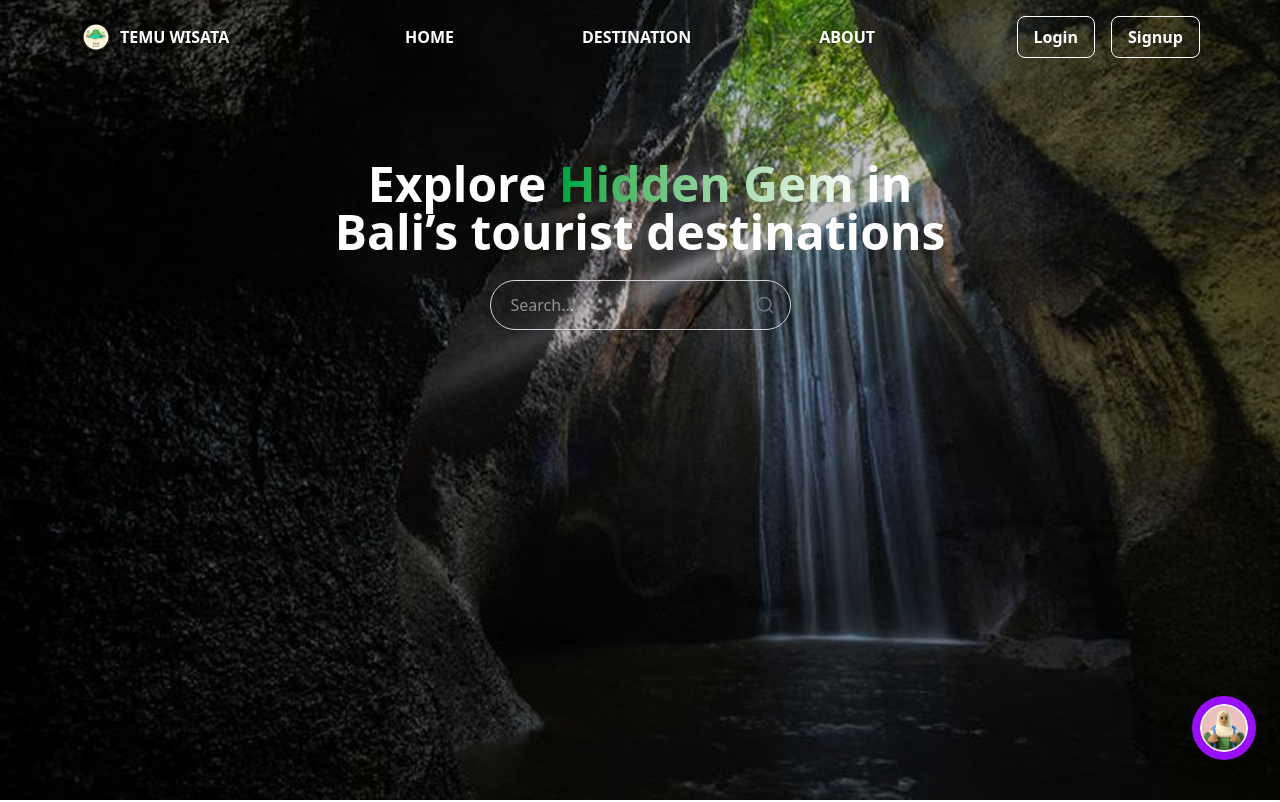
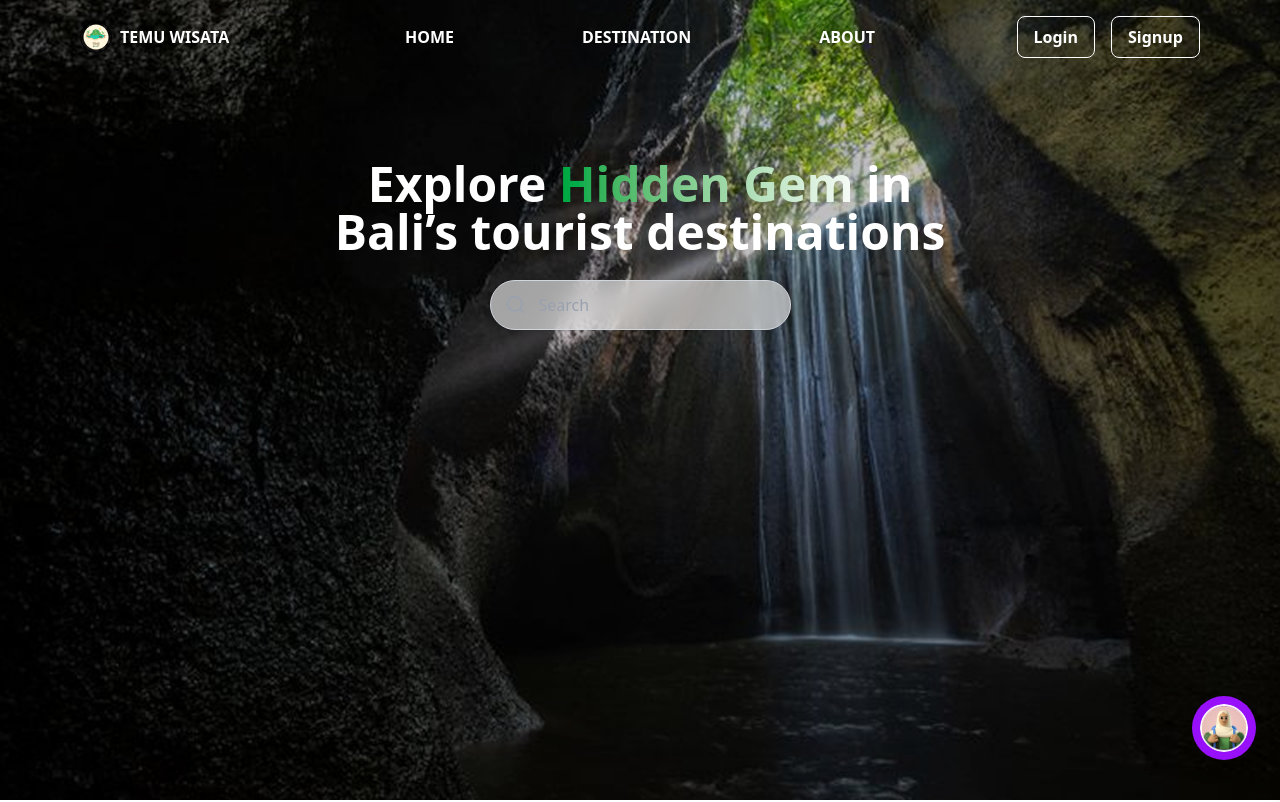
Before and after one commit to ANOVA51/temu-wisata, a Vue app: page / in a window 1280 px wide. Shown: the top 802 px of the page. Built offline with nearby package versions, Linux system fonts and the light colour scheme.

Commit message:
Search, City Locations

```diff
--- /dev/null
+++ b/src/components/Search.vue
@@ -0,0 +1,67 @@
+<template>
+  <div>
+    <div class="relative">
+      <input
+        v-model="query"
+        @input="searchSpots"
+        type="text"
+        placeholder="Search"
+        class="w-full rounded-full border border-gray-300 bg-white/60 backdrop-blur-md px-5 py-3 pl-12 shadow focus:outline-none focus:ring-2 focus:ring-green-400 text-gray-700 placeholder-gray-400 transition"
+      />
+      <span class="absolute left-4 top-1/2 -translate-y-1/2 text-gray-400">
+        <svg xmlns="http://www.w3.org/2000/svg" class="h-5 w-5" fill="none" viewBox="0 0 24 24" stroke="currentColor">
+          <path stroke-linecap="round" stroke-linejoin="round" stroke-width="2" d="M21 21l-4.35-4.35m0 0A7.5 7.5 0 104.5 4.5a7.5 7.5 0 0012.15 12.15z" />
+        </svg>
+      </span>
+    </div>
+    <ul v-if="spots.length" class="bg-white/80 backdrop-blur-md border rounded-lg mt-2 shadow max-h-60 overflow-y-auto">
+      <li
+        v-for="spot in spots"
+        :key="spot.spot_id"
+        class="px-4 py-2 hover:bg-green-50 cursor-pointer border-b last:border-b-0"
+        @click="selectSpot(spot)"
+      >
+        <strong class="text-gray-700">{{ spot.name }}</strong><br />
+        <span class="text-xs text-gray-500">{{ spot.address }}, {{ spot.kota }}, {{ spot.kecamatan }}, {{ spot.desa }}</span>
+      </li>
+    </ul>
+    <div v-else-if="query" class="text-gray-400 text-sm mt-2 px-2">Tidak ditemukan hasil.</div>
+  </div>
+</template>
+
+<script setup>
+import { ref, watch } from 'vue'
+import axios from 'axios'
+import { useRouter } from 'vue-router'
+
+const query = ref('')
+const spots = ref([])
+
+const emit = defineEmits(['update:results', 'spot-selected'])
+const router = useRouter()
+
+const searchSpots = async () => {
+  if (!query.value.trim()) {
+    spots.value = []
+    emit('update:results', [])
+    return
+  }
+  try {
+    const response = await axios.get('http://localhost:8000/api/search/', {
+      params: { q: query.value }
+    })
+    spots.value = response.data
+    emit('update:results', spots.value)
+  } catch (error) {
+    console.error('Gagal mengambil data:', error)
+    spots.value = []
+    emit('update:results', [])
+  }
+}
+
+watch(query, searchSpots)
+
+function selectSpot(spot) {
+  emit('spot-selected', spot)
+}
+</script>
--- a/src/views/Destination.vue
+++ b/src/views/Destination.vue
@@ -1,8 +1,8 @@
 <script setup>
 import { ref, onMounted, computed } from 'vue'
-import { useRouter  } from 'vue-router'
+import { useRouter, useRoute } from 'vue-router'
 import axios from 'axios'
-import Search from '@/assets/icon/Search.vue'
+import Search from '@/components/Search.vue'
 import FooterSection from '@/components/FooterSection.vue'
 import Navbar from '@/components/Navbar.vue'
 import loveoutline from '@/components/icons/loveoutline.vue'
@@ -20,11 +20,19 @@ const activeModal = ref(null)
 const modalImages = ref([])
 const modalCurrentIndex = ref(0)
 const router = useRouter()
+const route = useRoute()
 
 const user = ref(null)
 const testimoniForm = ref({ message: '' })
 const testimoniImage = ref(null)
 const favoriteSpotIds = ref([])
+const searchResults = ref([])
+
+// Static list kota di Bali
+const baliCities = [
+  'Denpasar', 'Badung', 'Bangli', 'Buleleng', 'Gianyar', 'Jembrana',
+  'Karangasem', 'Klungkung', 'Tabanan'
+]
 
 onMounted(async () => {
   try {
@@ -50,9 +58,18 @@ onMounted(async () => {
   }
   setTimeout(() => (loading.value = false), 1000)
   AOS.init()
+
+  // Scroll ke grid jika ada spot_id di query
+  if (route.query.spot_id) {
+    setTimeout(() => {
+      const grid = document.getElementById('destination-grid')
+      if (grid) {
+        grid.scrollIntoView({ behavior: 'smooth' })
+      }
+    }, 300)
+  }
 })
 
-// Ambil file langsung dari input, simpan sebagai File
 function onImageChange(e) {
   const file = e.target.files[0]
   if (file && file.type.startsWith('image/')) {
@@ -111,10 +128,17 @@ function getPrimaryImage(spot) {
 }
 
 const filteredSpots = computed(() => {
-  let result = spots.value.filter(d => d.is_verified === true) // hanya yang terverifikasi
+  if (searchResults.value.length > 0) {
+    return searchResults.value
+  }
+  const spotId = route.query.spot_id
+  if (spotId) {
+    return spots.value.filter(s => String(s.spot_id) === String(spotId))
+  }
+  let result = spots.value.filter(d => d.is_verified === true)
   if (selectedLocation.value) {
     result = result.filter((d) =>
-      d.name.toLowerCase().includes(selectedLocation.value.toLowerCase()),
+      d.kota && d.kota.toLowerCase() === selectedLocation.value.toLowerCase()
     )
   }
   return showAll.value ? result : result.slice(0, 8)
@@ -168,6 +192,16 @@ function goToTestimonials() {
   sessionStorage.setItem('spot_id', activeModal.value.spot_id)
   router.push({ name: 'testimonials' })
 }
+
+function handleSearchResults(results) {
+  if (route.query.spot_id) {
+    router.replace({
+      name: route.name,
+      query: { ...route.query, spot_id: undefined }
+    })
+  }
+  searchResults.value = results
+}
 </script>
 
 <template>
@@ -203,8 +237,8 @@ function goToTestimonials() {
       <div class="flex justify-center mb-6">
         <select v-model="selectedLocation" class="border rounded px-4 py-2 shadow">
           <option value="">All Locations</option>
-          <option v-for="spot in spots" :key="spot.spot_id" :value="spot.kota">
-            {{ spot.kota }}
+          <option v-for="city in baliCities" :key="city" :value="city">
+            {{ city }}
           </option>
         </select>
       </div>
@@ -212,20 +246,15 @@ function goToTestimonials() {
       <!-- Search -->
       <div class="flex justify-center mb-6">
         <div class="relative w-full max-w-md">
-          <input
-            type="text"
-            placeholder="Search..."
-            class="w-full py-3 pl-5 pr-12 rounded-full border border-gray-300 shadow-sm focus:outline-none focus:ring-2 focus:ring-lime-400"
-            v-model="selectedLocation"
-          />
-          <Search
-            class="absolute right-4 top-1/2 transform -translate-y-1/2 text-gray-500 w-5 h-5"
-          />
+          <Search @update:results="handleSearchResults" />
         </div>
       </div>
 
       <!-- Grid Card -->
-      <div class="grid grid-cols-1 sm:grid-cols-2 md:grid-cols-3 gap-4 px-10 overflow-x-hidden">
+      <div
+        id="destination-grid"
+        class="grid grid-cols-1 sm:grid-cols-2 md:grid-cols-3 gap-4 px-10 overflow-x-hidden"
+      >
         <template v-if="loading">
           <div v-for="i in 8" :key="i" class="animate-pulse bg-gray-200 rounded-xl h-72"></div>
         </template>
--- a/src/views/HomeView.vue
+++ b/src/views/HomeView.vue
@@ -1,11 +1,14 @@
 <script setup>
-import Search from '@/assets/icon/Search.vue'
+import Search from '@/components/Search.vue'
 import { ref, computed } from 'vue'
+import { useRouter } from 'vue-router'
 import Navbar from '@/components/Navbar.vue'
 import Favhiddengem from '@/components/favhiddengem.vue'
 import Testimoni from '@/components/testimoni.vue'
 import FooterSection from '@/components/FooterSection.vue'
 import AskTesa from '@/components/AskTesa.vue'
+
+const router = useRouter()
 
 const allDestinations = [
   'Ubud',
@@ -29,6 +32,12 @@ const showAll = ref(false)
 const visibleDestinations = computed(() =>
   showAll.value ? allDestinations : allDestinations.slice(0, 9),
 )
+
+const searchResults = ref([])
+
+const destinationsToShow = computed(() => {
+  return searchResults.value.length > 0 ? searchResults.value.map(d => d.name) : visibleDestinations.value
+})
 
 import nature from '@/assets/icon/landscape.png'
 import FnB from '@/assets/icon/FnB.png'
@@ -55,6 +64,11 @@ const toDo = [
   },
 
 ]
+
+function handleSpotSelected(spot) {
+  // Simpan spot_id ke query params, atau bisa juga ke state management/sessionStorage
+  router.push({ name: 'destination', query: { spot_id: spot.spot_id } })
+}
 </script>
 
 <template>
@@ -81,13 +95,9 @@ const toDo = [
         </h1>
         <div class="mt-6 flex justify-center">
           <div class="relative w-full max-w-md">
-            <input
-              type="text"
-              placeholder="Search..."
-              class="w-full py-3 pl-5 pr-12 rounded-full border border-gray-300 shadow-sm focus:outline-none focus:ring-2 focus:ring-lime-400"
-            />
             <Search
-              class="absolute right-4 top-1/2 transform -translate-y-1/2 text-gray-500 w-5 h-5"
+              @update:results="searchResults = $event"
+              @spot-selected="handleSpotSelected"
             />
           </div>
         </div>
@@ -131,10 +141,10 @@ const toDo = [
       <div
         class="grid grid-cols-3 sm:grid-cols-4 md:grid-cols-5 lg:grid-cols-6 gap-y-2 gap-x-4 text-sm font-medium"
       >
-        <div v-for="(item, index) in visibleDestinations" :key="index">
+        <div v-for="(item, index) in destinationsToShow" :key="index">
           {{ item }}
         </div>
-        <div class="text-gray-600 cursor-pointer" @click="showAll = !showAll">
+        <div v-if="searchResults.length === 0" class="text-gray-600 cursor-pointer" @click="showAll = !showAll">
           {{ showAll ? 'Show Less ▲' : 'View More ▼' }}
         </div>
       </div>
```
